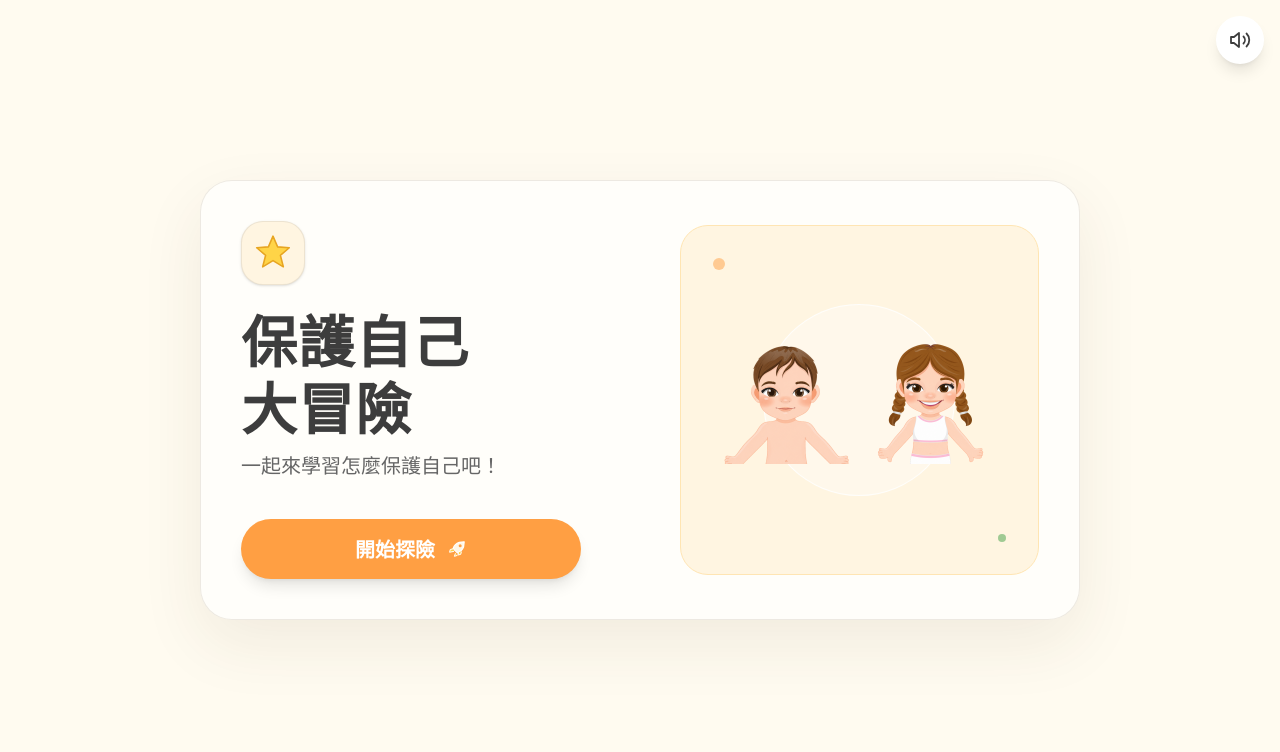
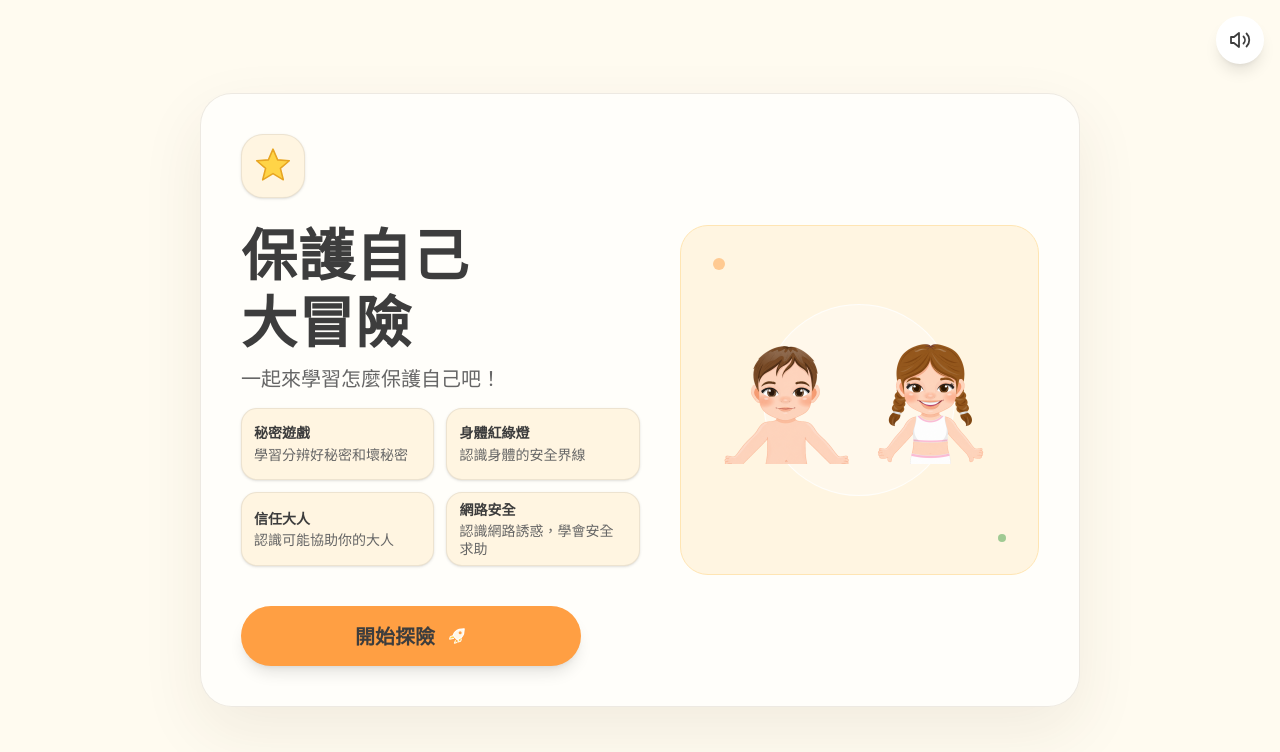
Before and after one commit to hohsiang-lab/client-renhe-child-safety-web, a React (Vite) app: page / in a window 1280 px wide. Shown: the top 752 px of the page. Built offline with nearby package versions, Linux system fonts and the light colour scheme.

Commit message:
[HO-3179] Show four direct homepage unit links (#35)
* feat(HO-3179): show four homepage unit links

* fix(homepage): align trusted adult module label

---------

Co-authored-by: hoh Dev <dev@hohsiamg.com.tw>

```diff
--- a/src/pages/HomePage.tsx
+++ b/src/pages/HomePage.tsx
@@ -1,6 +1,13 @@
-import { useNavigate } from "react-router-dom";
+import { Link, useNavigate } from "react-router-dom";
 import { motion, useReducedMotion } from "framer-motion";
 import { useAudioContext } from "../hooks/useAudioContext";
+
+const homeModules = [
+  { name: "秘密遊戲", description: "學習分辨好秘密和壞秘密", path: "/secret-game" },
+  { name: "身體紅綠燈", description: "認識身體的安全界線", path: "/body-traffic-light" },
+  { name: "信任大人", description: "認識可能協助你的大人", path: "/trusted-adult" },
+  { name: "網路安全", description: "認識網路誘惑，學會安全求助", path: "/network-safety" },
+];
 
 export default function HomePage() {
   const navigate = useNavigate();
@@ -29,7 +36,7 @@ export default function HomePage() {
   }
 
   return (
-    <div className="flex min-h-dvh items-center justify-center px-4 py-20 sm:px-6 md:py-10">
+    <div className="flex min-h-dvh items-center justify-center px-4 py-8 sm:px-6 md:py-10">
       <motion.main
         data-testid="homepage-hero"
         className="relative grid w-full max-w-[880px] grid-cols-1 items-center gap-6 overflow-hidden rounded-[32px] border border-warm-border/30 bg-white/65 p-6 shadow-[0_24px_64px_rgba(72,54,30,0.08)] sm:p-8 md:grid-cols-[1fr_0.9fr] md:gap-10 md:p-10"
@@ -56,6 +63,20 @@ export default function HomePage() {
           <p className="text-text-light max-w-[22rem] text-base leading-7 sm:text-lg md:text-xl">
             一起來學習怎麼保護自己吧！
           </p>
+          <nav aria-label="遊戲單元入口" className="mt-4 grid w-full grid-cols-2 gap-2 sm:gap-3">
+            {homeModules.map((module) => (
+              <Link
+                key={module.path}
+                to={module.path}
+                className="bg-warm-card focus-visible:ring-text-main focus-visible:ring-offset-warm-bg flex min-h-[72px] flex-col justify-center rounded-2xl border border-warm-border/30 px-3 py-2 text-left text-text-main shadow-sm transition-colors hover:bg-white focus-visible:ring-4 focus-visible:outline-none"
+              >
+                <span className="min-w-0">
+                  <span className="block text-sm leading-tight font-bold">{module.name}</span>
+                  <span className="text-text-light mt-1 block text-sm leading-tight">{module.description}</span>
+                </span>
+              </Link>
+            ))}
+          </nav>
         </div>
 
         <div
@@ -101,7 +122,7 @@ export default function HomePage() {
         <motion.button
           data-testid="homepage-start"
           onClick={handleStart}
-          className="bg-primary hover:bg-primary-hover focus-visible:ring-primary focus-visible:ring-offset-warm-bg flex min-h-[60px] w-full cursor-pointer items-center justify-center gap-3 rounded-full px-8 py-4 text-lg font-bold text-white shadow-lg transition-colors focus-visible:ring-4 focus-visible:outline-none md:max-w-[340px] md:text-xl"
+          className="bg-primary focus-visible:ring-text-main focus-visible:ring-offset-warm-bg flex min-h-[60px] w-full cursor-pointer items-center justify-center gap-3 rounded-full px-8 py-4 text-lg font-bold text-text-main shadow-lg transition-colors focus-visible:ring-4 focus-visible:outline-none md:max-w-[340px] md:text-xl"
           whileHover={prefersReducedMotion ? undefined : { scale: 1.05 }}
           whileTap={prefersReducedMotion ? undefined : { scale: 0.97 }}
         >
```
